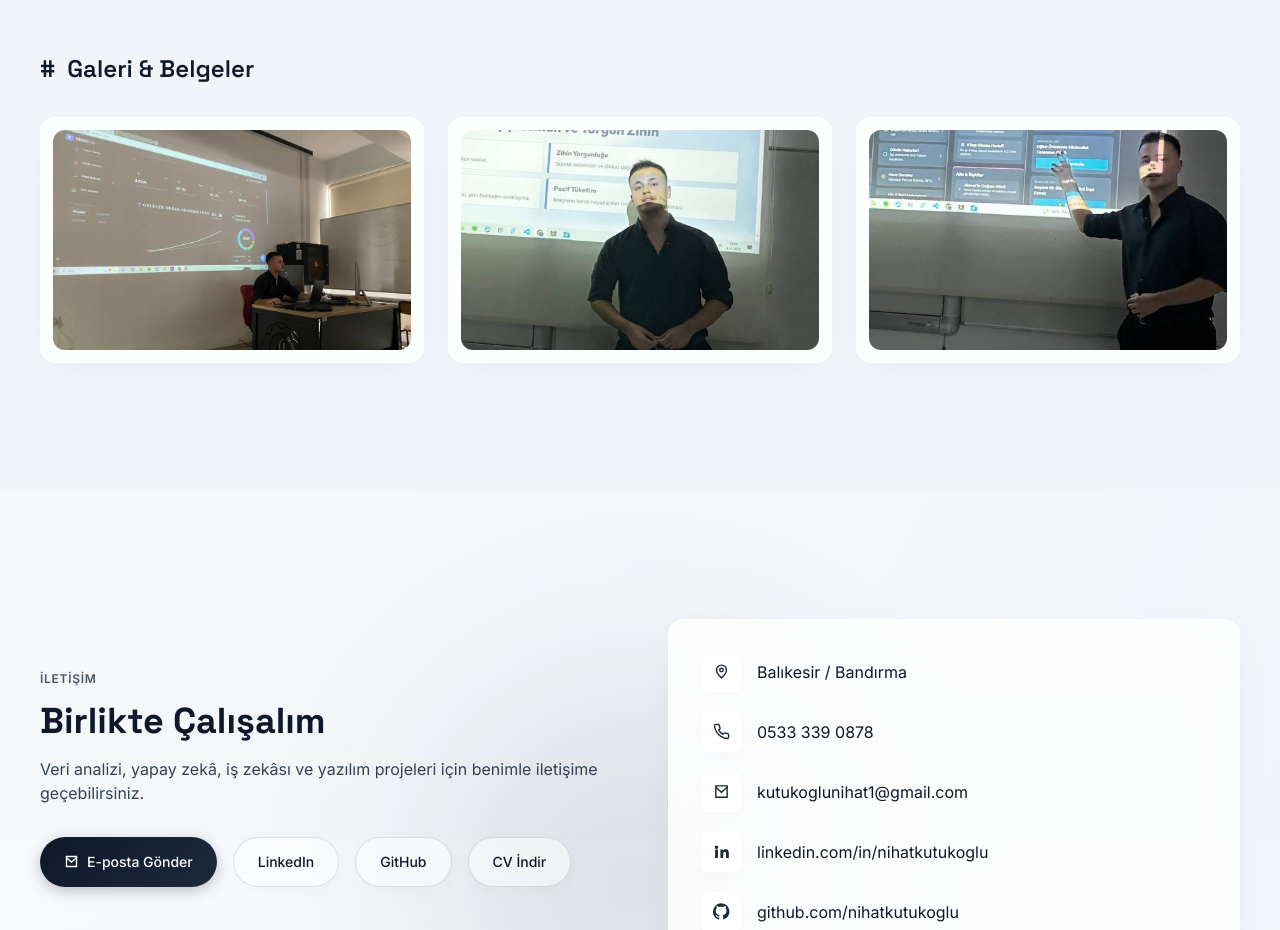
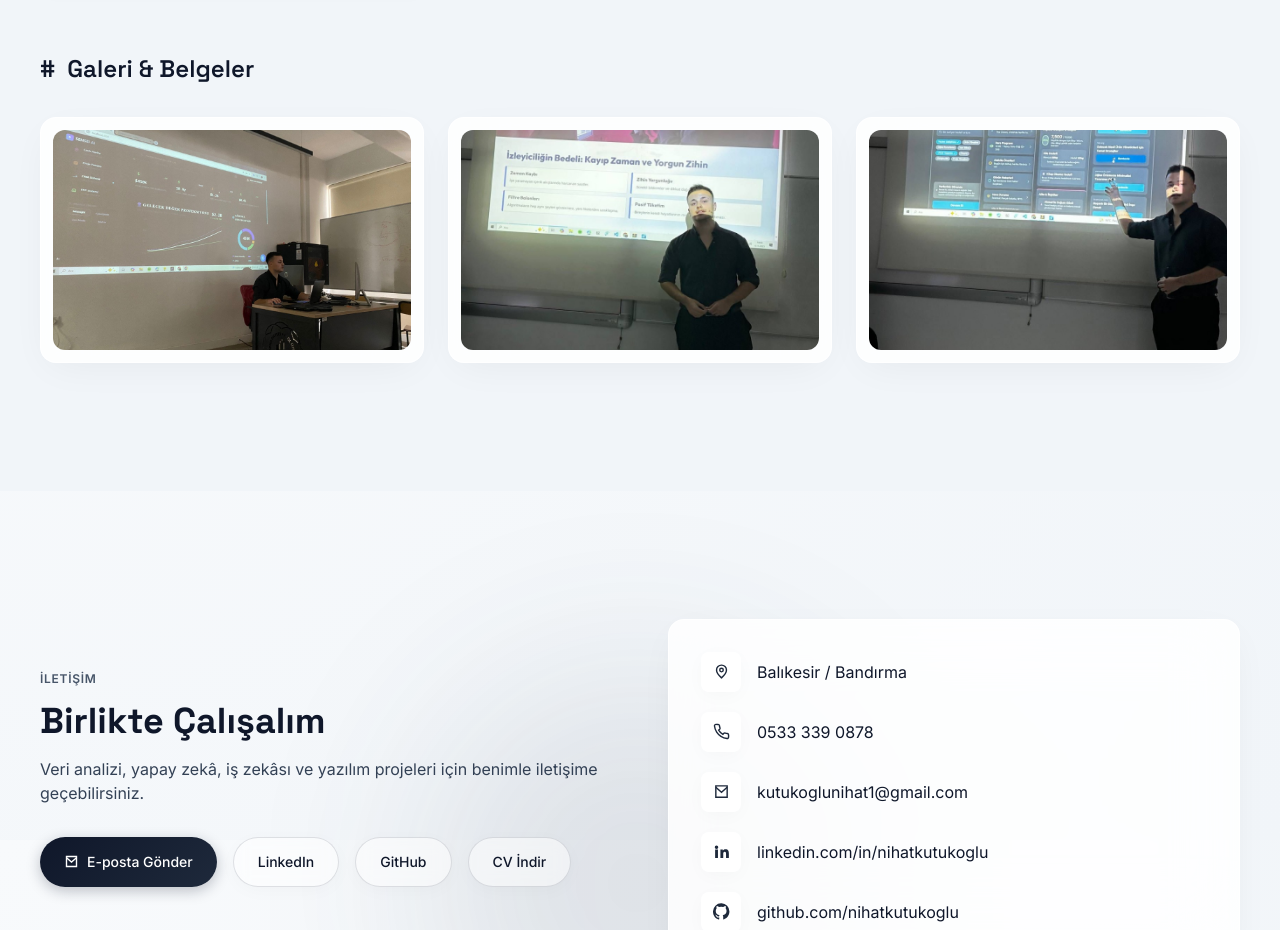
Before and after one commit to nihatkutukoglu/nihatkutukoglu-portfolio, a plain HTML site: page index.html in a window 1280 px wide. Shown: the part 7960-8890 px from the top of the page. Drawn offline with nearby package versions, Linux system fonts and the light colour scheme; animation ran at ten frames a second.

Commit message:
Reduce gallery image crop to 125%

```diff
--- a/index.html
+++ b/index.html
@@ -959,12 +959,12 @@
         </div>
         <div class="glass-strong rounded-2xl p-3 tilt-card flex items-center justify-center">
           <div class="w-full h-[220px] rounded-xl overflow-hidden relative">
-            <img src="5bf5f942-f4c4-4d53-87bc-9031114b2fd5.jfif" alt="Belge 2" class="absolute top-0 right-0 h-full w-[180%] max-w-[180%] object-cover object-right transition-transform hover:scale-105 origin-right">
+            <img src="5bf5f942-f4c4-4d53-87bc-9031114b2fd5.jfif" alt="Belge 2" class="absolute top-0 right-0 h-full w-[125%] max-w-[125%] object-cover object-right transition-transform hover:scale-105 origin-right">
           </div>
         </div>
         <div class="glass-strong rounded-2xl p-3 tilt-card flex items-center justify-center">
           <div class="w-full h-[220px] rounded-xl overflow-hidden relative">
-            <img src="57e3f088-406c-409f-9bbd-c688a002270e.jfif" alt="Belge 3" class="absolute top-0 right-0 h-full w-[180%] max-w-[180%] object-cover object-right transition-transform hover:scale-105 origin-right">
+            <img src="57e3f088-406c-409f-9bbd-c688a002270e.jfif" alt="Belge 3" class="absolute top-0 right-0 h-full w-[125%] max-w-[125%] object-cover object-right transition-transform hover:scale-105 origin-right">
           </div>
         </div>
       </div>
```
